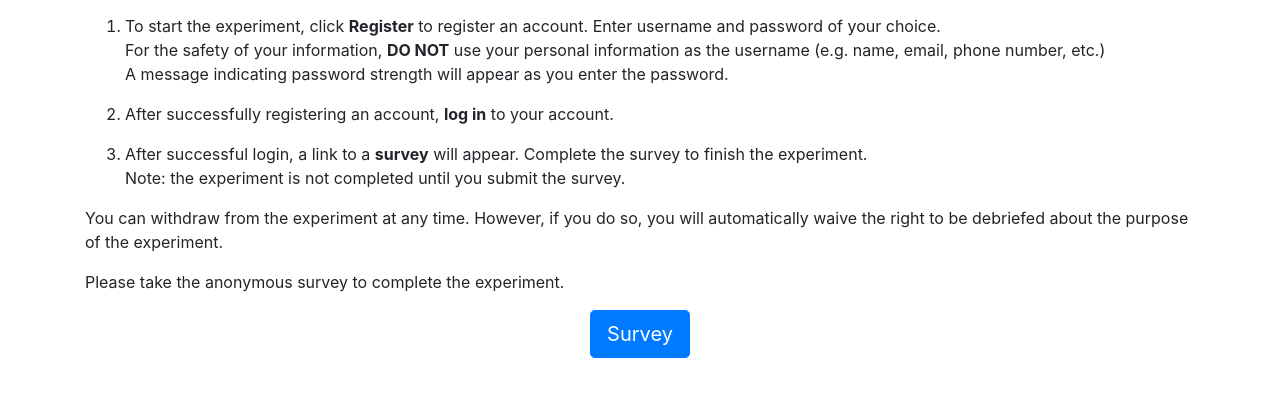
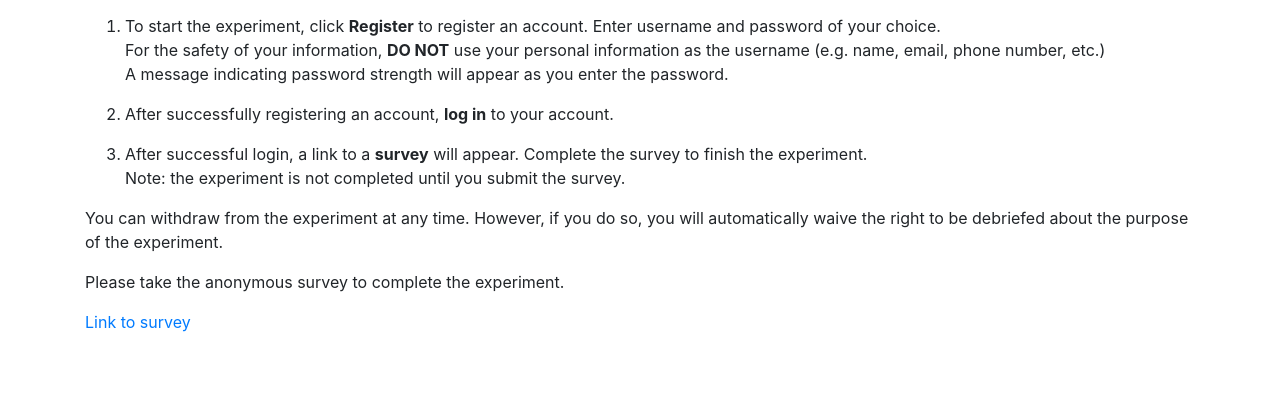
Before and after one commit to 2397828s/HCS, a Django app: page / in a window 1280 px wide. Shown: the part 324-721 px from the top of the page. Run offline with Django 3.2, Linux system fonts and the light colour scheme; the visitor is signed in with stand-in values (Sample User, id 1); some libraries are stand-ins or nearby versions.

Commit message:
Updates survey link

```diff
--- a/HCS/settings.py
+++ b/HCS/settings.py
@@ -23,7 +23,7 @@ TEMPLATE_DIR = os.path.join(BASE_DIR, 'TeamS/templates')
 SECRET_KEY = 'k-c2lup79f_sa2o2!dr8y(kgfamzfy_a6w9=ox!3ah)q@djxkq'
 
 # SECURITY WARNING: don't run with debug turned on in production!
-DEBUG = True
+DEBUG = False
 
 ALLOWED_HOSTS = []
 
--- a/TeamS/templates/home.html
+++ b/TeamS/templates/home.html
@@ -48,9 +48,9 @@
 
 	{% if survey %}
 		<p>Please take the anonymous survey to complete the experiment.</p>
-		<form action={{ survey }} class="text-center" title="{{ survey }}">
-			<input type="submit" value="Survey" class="btn btn-lg btn-primary"/>
-		</form>
+		<p>
+			<a href={{ survey }}>Link to survey</a>
+		</p>
 	{% endif %}
 
 {% else %}
--- a/TeamS/templates/register.html
+++ b/TeamS/templates/register.html
@@ -17,7 +17,7 @@
         <h1 class="h3 mb-3 fw-normal">Thank you for registering</h1>
         <br/>
         <br/>
-        <a href="/login/" class="btn btn-lg btn-primary btn-block">Log in now</a>
+        <a href="/login/" class="btn btn-lg btn-primary">Log in now</a>
       {% else %}
         <h1 class="h3 mb-3 font-weight-normal">Register</h1>
         <form id="user_form" method="post" action="{% url 'register' %}">
--- a/TeamS/views.py
+++ b/TeamS/views.py
@@ -60,6 +60,7 @@ def user_login(request):
     else:
         return render(request, 'login.html', context={'failed': failed})
 
+
 def debrief(request):
     return render(request, 'debrief.html')
 
```
